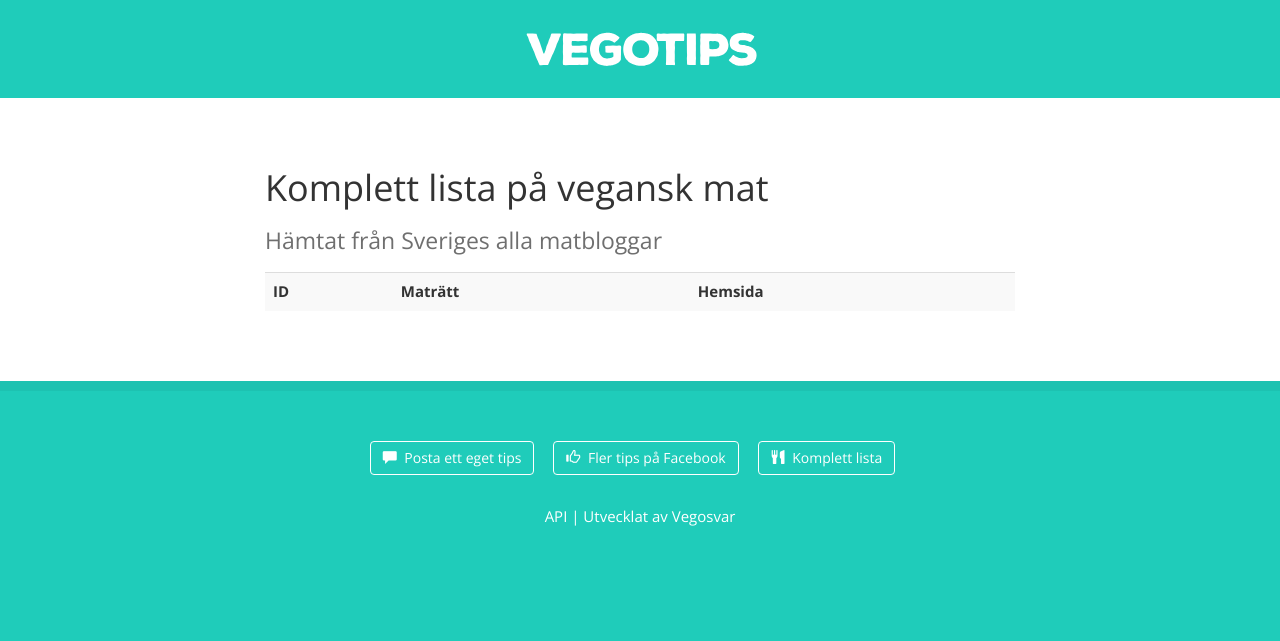
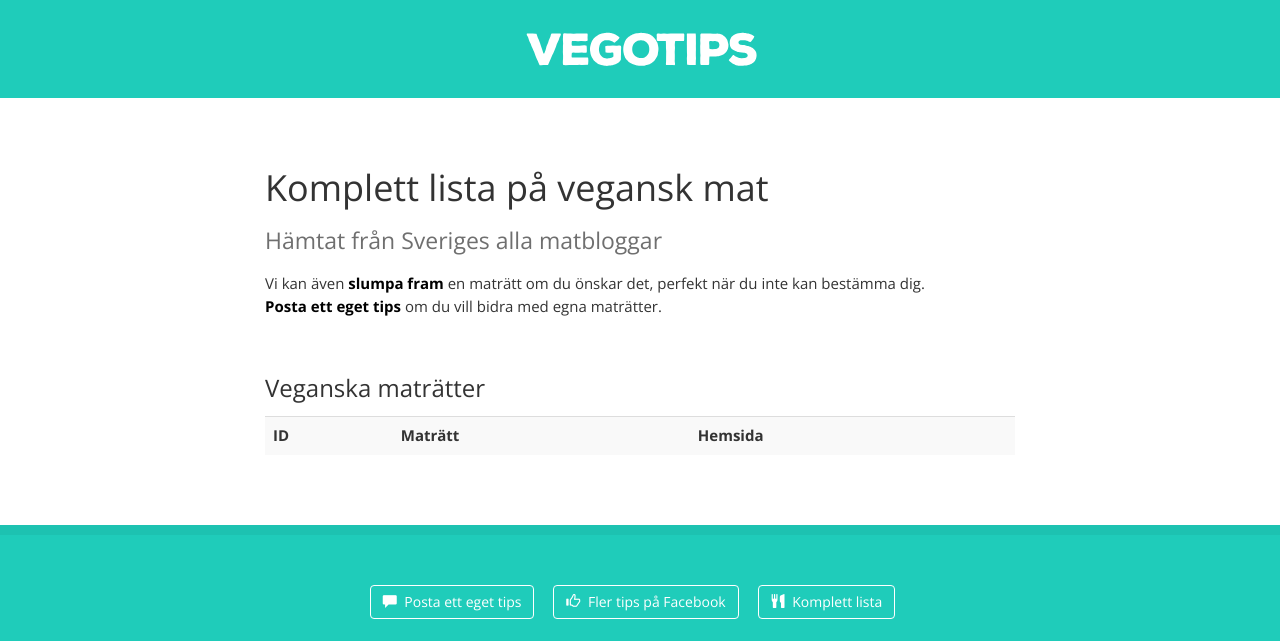
Before and after one commit to Vegosvar/Vegotips, a CodeIgniter app: page /database/all in a window 1280 px wide. Shown: the top 641 px of the page. Run offline with CodeIgniter, Linux system fonts and the light colour scheme; data that the repository does not hold is empty; some libraries are stand-ins or nearby versions.

Commit message:
Text till /all

```diff
--- a/application/views/all/index.php
+++ b/application/views/all/index.php
@@ -57,7 +57,10 @@ defined('BASEPATH') OR exit('No direct script access allowed');
 						<div class="col-sm-10 col-sm-offset-1 col-md-10 col-md-offset-1 col-lg-8 col-lg-offset-2">
 							<h1>Komplett lista på vegansk mat</h1>
 							<p class="preamble">Hämtat från Sveriges alla matbloggar</p>
+							<p>Vi kan även <strong><a href="/">slumpa fram</a></strong> en maträtt om du önskar det, perfekt när du inte kan bestämma dig.<br>
+							<strong><a href="#tips" class="trigger">Posta ett eget tips</a></strong> om du vill bidra med egna maträtter.</p><br>
 
+							<h3>Veganska maträtter</h3>
 							<table class="table table-striped">
 								<tr>
 									<td><strong>ID</strong></td>
```
Also changed, not shown: 1 other file. Lines whose indentation alone changed are shown as unchanged.
